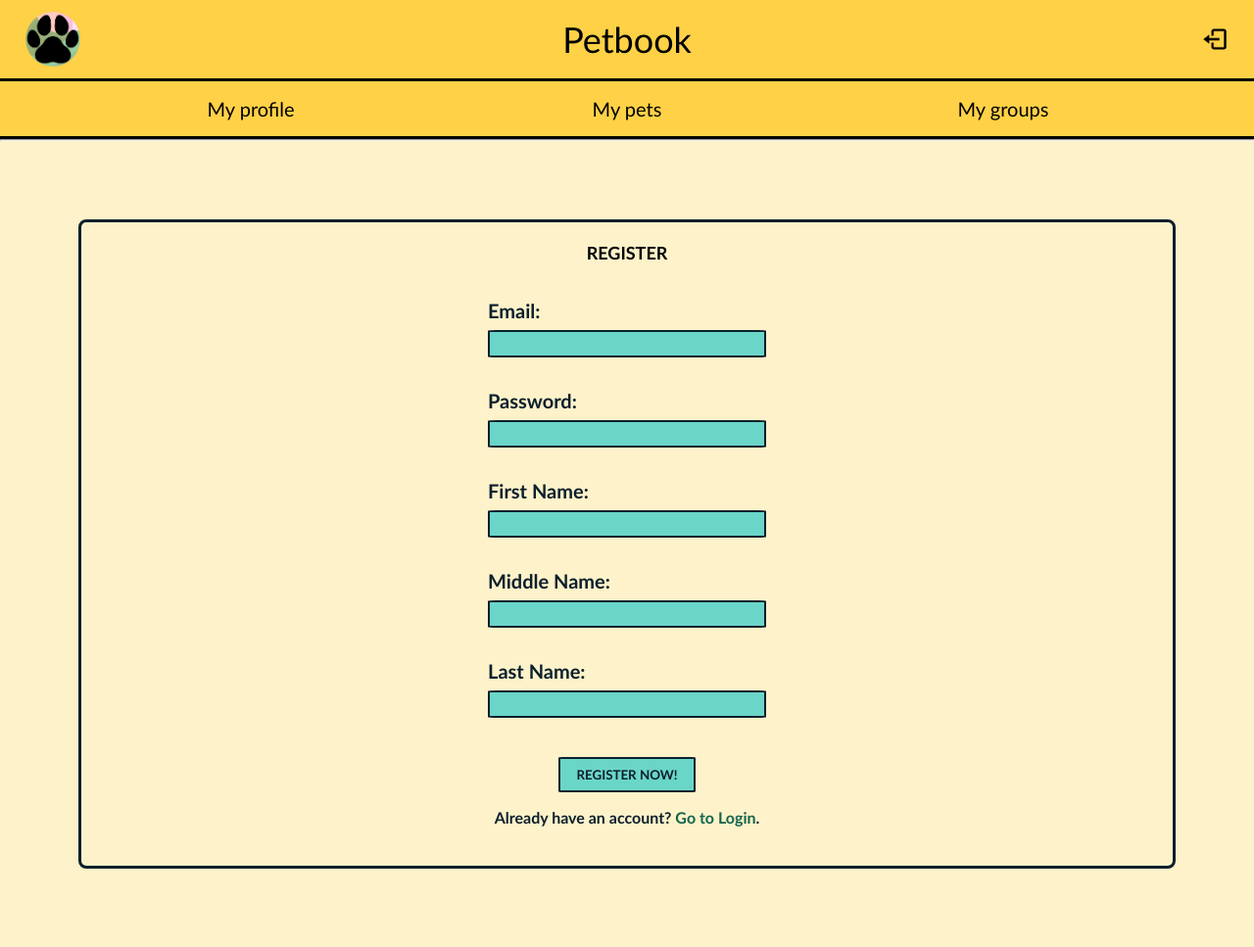
After one commit to radu781/Pet-Smart-Manager, a PHP site: page /register.php in a window 1280 px wide. The commit adds this page. Shown: the whole page at 98% size. Run offline with PHP 8.4, Linux system fonts and the light colour scheme.

Commit message:
Register done

```diff
--- a/login.html
+++ b/login.php
@@ -59,6 +59,7 @@
                 <input type="password" name="password" id="password" required>
             </div>
             <input class="default-button" type="submit" value="Login now!">
+            <p class="hazi-login-register-text">Don't have an account? <a href="register.php">Go to Register</a>.</p>
         </form>
     </div>
 </body>
--- /dev/null
+++ b/register.php
@@ -0,0 +1,189 @@
+<?php
+include_once 'utils/dbmanager.php';
+include_once 'utils/ValidateInput.php';
+
+    if($_SERVER["REQUEST_METHOD"] == "POST") {
+        $email = $password = $fname = $mname = $lname = "";
+        $emailErr = $passwordErr = $fnameErr = $mnameErr = $lnameErr = $successMsg =  "";
+
+        // Validate email
+        if (empty($_POST["email"])) {
+            $emailErr = "Email is required! <br>";
+        } else {
+            $email = ValidateInput::work($_POST["email"]);
+
+            if (!filter_var($email, FILTER_VALIDATE_EMAIL)) {
+                $emailErr = "Invalid email format! <br>";
+            }
+        }
+
+        // If there is already an account with this email address there is no reason in checking something else
+        if (DBManager::getInstance()->checkExistingUser($email)) {
+            $emailErr = 'An account with this email address already exists! <br>';
+        } else {
+
+            // Validate password
+            if (empty($_POST["password"])) {
+                $passwordErr = "Password is required";
+            } else {
+                $password = ValidateInput::work($_POST["password"]);
+
+                if (strlen($_POST["password"]) <= 8) {
+                    $passwordErr = "Your Password Must Contain At Least 8 Characters! <br>";
+                }
+                elseif(!preg_match("#[0-9]+#",$password)) {
+                    $passwordErr = "Your Password Must Contain At Least 1 Number! <br>";
+                }
+                elseif(!preg_match("#[A-Z]+#",$password)) {
+                    $passwordErr = "Your Password Must Contain At Least 1 Capital Letter! <br>";
+                }
+                elseif(!preg_match("#[a-z]+#",$password)) {
+                    $passwordErr = "Your Password Must Contain At Least 1 Lowercase Letter! <br>";
+                }
+            }
+
+
+            // Validate first name
+            if (empty($_POST["fname"])) {
+                $fnameErr = "First name is required! <br>";
+            } else {
+                $fname = ValidateInput::work($_POST["fname"]);
+
+                if (!preg_match("/^[a-zA-Z'-]+$/", $fname)) {
+                    $fnameErr = "Invalid first name format! <br>";
+                }
+            }
+
+            // Validate middle name
+            if (!empty($_POST["mname"])) {
+                $mname = ValidateInput::work($_POST["mname"]);
+
+                if (!preg_match("/^[a-zA-Z'-]+$/", $mname)) {
+                    $mnameErr = "Invalid first name format! <br>";
+                }
+            }
+
+            // Validate last name
+            if (empty($_POST["lname"])) {
+                $lnameErr = "Last name is required!";
+            } else {
+                $lname = ValidateInput::work($_POST["lname"]);
+
+                if (!preg_match("/^[a-zA-Z'-]+$/", $lname)) {
+                    $lnameErr = "Invalid last name format! <br>";
+                }
+            }
+
+            if (empty($emailErr) && empty($passwordErr) && empty($fnameErr) && empty($mnameErr) && empty($lnameErr)) {
+                DBManager::getInstance()->registerUser($email, $password, $fname, $mname, $lname);
+                $successMsg = "Your account has been created! <br>";
+            }
+        }
+    }
+?>
+
+
+<!DOCTYPE html>
+<html lang="en">
+
+<head>
+    <meta charset="UTF-8">
+    <meta http-equiv="X-UA-Compatible" content="IE=edge">
+    <meta name="viewport" content="width=device-width, initial-scale=1.0">
+    <title>Register</title>
+    <link rel="stylesheet" href="styles/global.css">
+    <link rel="stylesheet" href="styles/hazi.css">
+</head>
+
+<body>
+    <header>
+        <div class="site_logo">
+            <img src="resources/icon.png" alt="Logo">
+        </div>
+        <div class="site_name"><a class="site_name" href="homepage.html"><strong>Petbook</strong></a></div>
+        <ul class="header_options">
+            <div class="display_mode">Light/Dark mode</div>
+            <div class="log_out"><img class="log_out" src="resources/logout.png"></div>
+        </ul>
+    </header>
+    <nav>
+        <ul class="menu">
+            <li class="normal option_my_profile"><a class="link_for_menu " href="homepage.html">My profile</a></li>
+            <li class="normal option_my_pets"><a class="link_for_menu " href="mypets.html">My pets</a></li>
+            <li class="normal option_my_groups"><a class="link_for_menu " href="mygroups.html">My groups</a></li>
+
+            <!-- responsive design -->
+            <li class="phone option_my_profile">
+                <a class="link_for_menu" href="homepage.html">
+                    <img src="resources/user.png">
+                </a>
+            </li>
+            <li class="phone option_my_pets">
+                <a class="link_for_menu " href="mypets.html">
+                    <img src="resources/pets.png">
+                </a>
+            </li>
+            <li class="phone option_my_groups">
+                <a class="link_for_menu " href="mygroups.html">
+                    <img src="resources/groups.png">
+                </a>
+            </li>
+        </ul>
+    </nav>
+    <hr>
+    <div class="main-content">
+        <form action="<?php echo htmlspecialchars($_SERVER["PHP_SELF"]); ?>" class="hazi-form" method="POST">
+            <p class="default-title">Register</p>
+            <?php
+            if (!empty($emailErr) || !empty($passwordErr) || !empty($fnameErr) || !empty($mnameErr) || !empty($lnameErr) || !empty($succesMsg)) {
+                echo "<p class=\"hazi-alert-paragraph\">";
+
+                if (!empty($emailErr)) {
+                    echo $emailErr;
+                 }
+                 if (!empty($passwordErr)) {
+                     echo $passwordErr;
+                 }
+                 if (!empty($fnameErr)) {
+                     echo $fnameErr;
+                 }
+                 if (!empty($mnameErr)) {
+                     echo $mnameErr;
+                 }
+                 if (!empty($lnameErr)) {
+                     echo $lnameErr;
+                 }
+                 if (!empty($succesMsg)) {
+                     echo $succesMsg;
+                 }
+
+                echo "</p>";
+            }
+            ?>
+            <div>
+                <label for="email">Email:</label>
+                <input type="text" id="email" name="email" required>
+            </div>
+            <div>
+                <label for="password">Password:</label>
+                <input type="password" name="password" id="password" required>
+            </div>
+            <div>
+                <label for="fname">First name:</label>
+                <input type="text" id="fname" name="fname" required>
+            </div>
+            <div>
+                <label for="mname">Middle name:</label>
+                <input type="text" id="mname" name="mname">
+            </div>
+            <div>
+                <label for="lname">Last name:</label>
+                <input type="text" id="lname" name="lname" required>
+            </div>
+            <input class="default-button" type="submit" value="Register now!">
+            <p class="hazi-login-register-text">Already have an account? <a href="login.php">Go to Login</a>.</p>
+        </form>
+    </div>
+</body>
+
+</html>
--- a/styles/hazi.css
+++ b/styles/hazi.css
@@ -18,7 +18,7 @@ form.hazi-form {
 .hazi-form > div > input, #hazi-dynamic-fields > div > input[type=time] {
     height: 3vh;
     margin-bottom: 2vh;
-    width: 30vh;
+    width: 35vh;
     background-color: var(--lightgreen);
     border-style: double;
     border-radius: 3%;
@@ -26,7 +26,7 @@ form.hazi-form {
 }
 
 .hazi-input-width {
-    width: 30vh;
+    width: 35vh;
     background-color: var(--lightgreen);
     border-style: double;
     border-radius: 3%;
@@ -48,6 +48,29 @@ form.hazi-form {
     margin-right: auto;
 }
 
+.hazi-alert-paragraph {
+    width: 90%;
+    text-align: center;
+    font-size: large;
+    background-color: var(--orange);
+    padding: 0.75vh 1.25vh;
+    margin-bottom: 1vh;
+    border: 2px solid;
+    border-radius: 0.5vh;
+}
+
+.hazi-login-register-text {
+    padding-top: 2vh;
+    color: var(--darkblue);
+    font-weight: 600;
+}
+
+.hazi-login-register-text a {
+    text-decoration: none;
+    color: var(--darkgreen);
+    font-weight: 800;
+}
+
 .hazi-padding-top {
 	padding: 5vh 0vh 0vh;
 }
--- /dev/null
+++ b/utils/ValidateInput.php
@@ -0,0 +1,12 @@
+<?php
+
+class ValidateInput {
+    public static function work($param) {
+        $param = trim($param);                // Strip whitespace (or other characters) from the beginning and end of a string
+        $param = stripslashes($param);        // Un-quotes a quoted string
+        $param = htmlspecialchars($param);    // htmlspecialchars — Convert special characters to HTML entities
+
+        return $param;
+    }
+}
+?>
--- a/utils/dbmanager.php
+++ b/utils/dbmanager.php
@@ -62,6 +62,44 @@
             return $out;
         }
 
+        public function checkExistingUser($param_email) {
+            $answer = false;
+
+            try {
+                $pdo = new PDO("mysql:host=$this->host;dbname=$this->dbName", $this->username, $this->password);
+                $pdo->setAttribute(PDO::ATTR_ERRMODE, PDO::ERRMODE_EXCEPTION);
+                $stmt = $pdo->prepare("SELECT `email` FROM `users` WHERE `email` = :email");
+                $stmt->bindParam(":email", $param_email, PDO::PARAM_STR);
+                $stmt->execute();
+
+                if($stmt->rowCount() == 1) {
+                    $answer = true;
+                }
+              } catch(PDOException $e) {
+                echo "Error: " . $e->getMessage();
+              }
+              $conn = null;
+
+            return $answer;
+        }
+
+        public function registerUser($param_email, $param_password, $param_fname, $param_mname, $param_lname) {
+            try {
+                $pdo = new PDO("mysql:host=$this->host;dbname=$this->dbName", $this->username, $this->password);
+                $pdo->setAttribute(PDO::ATTR_ERRMODE, PDO::ERRMODE_EXCEPTION);
+                $stmt = $pdo->prepare("INSERT INTO `users` (`email`, `password`, `firstname`, `middlename`, `lastname`) VALUES (:email, :password, :firstname, :middlename, :lastname)");
+                $stmt->bindParam(":email", $param_email, PDO::PARAM_STR);
+                $stmt->bindParam(":password", $param_password, PDO::PARAM_STR);
+                $stmt->bindParam(":firstname", $param_fname, PDO::PARAM_STR);
+                $stmt->bindParam(":middlename", $param_mname, PDO::PARAM_STR);
+                $stmt->bindParam(":lastname", $param_lname, PDO::PARAM_STR);
+                $stmt->execute();
+              } catch(PDOException $e) {
+                echo "Error: " . $e->getMessage();
+              }
+              $conn = null;
+        }
+
         private static ?DBManager $instance = null;
         private ?mysqli $conn = null;
         private string $username;
```
Also changed, not shown: register.html (deleted, +0 -77 lines), new_group.php (renamed from new_group.html), new_pet.php (renamed from new_pet.html), 1 other file.
